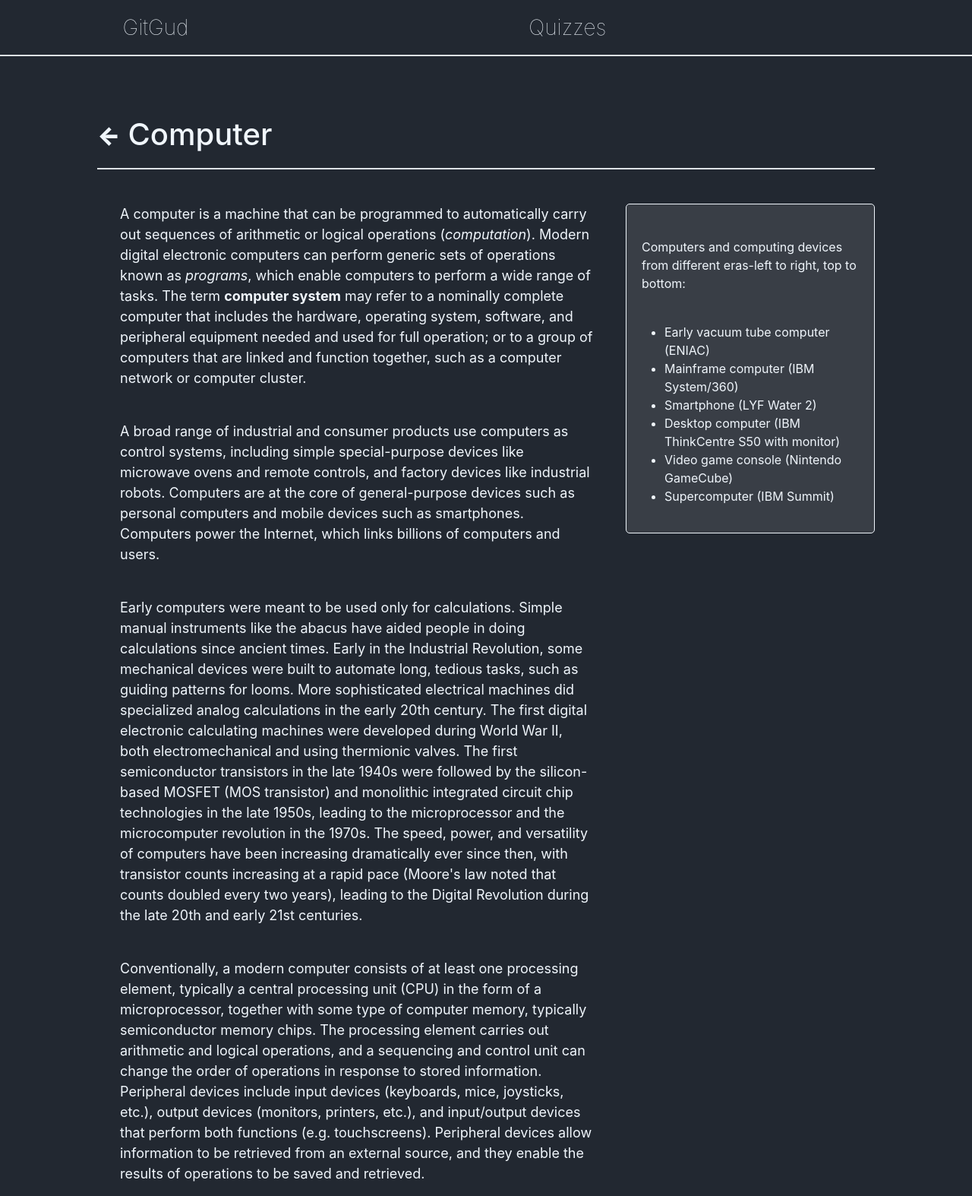
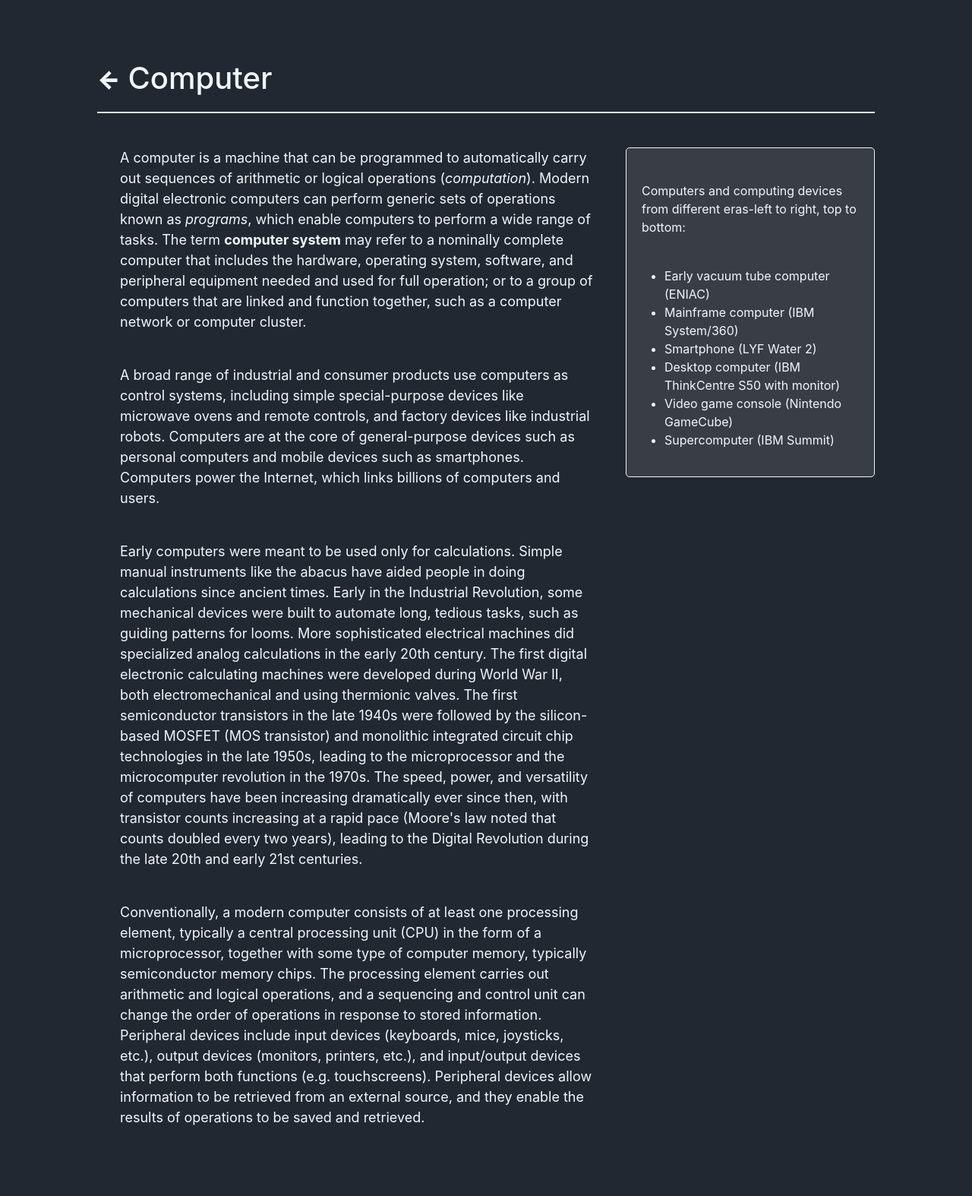
Before and after one commit to bay3m/GitGud-Learning-Web, a Flask app: page /computer in a window 1280 px wide. Shown: the whole page at 76% size. After the commit the page ends 1481 px from the top, so only its background shows below. Run offline with Flask 3, Linux system fonts and the light colour scheme; some libraries are stand-ins or nearby versions; some web fonts are replaced.

Commit message:
doing some edits and adding more section

```diff
--- a/application/static/style.css
+++ b/application/static/style.css
@@ -15,20 +15,33 @@
     margin: 0;
     padding: 0;
     scroll-behavior: smooth;
+    user-select: none;
+    /* overflow-y: hidden; */
+}
+
+body {
+    /* text-decoration: none; */
 }
 
 a {
-    text-decoration: none;
-    list-style: none;
+    /* list-style: none; */
+    /* text-decoration: none; */
 }
 
 ::-webkit-scrollbar {
     display: none;
 }
 
+#carouselExampleControls img {
+    height: 50vh;
+    /* width: 100%; */
+    object-fit: cover;
+    border-radius: 15px;
+}
+
 #carouselExampleIndicators{
     width: 55%;
-    height: 100%;
+    height: 65vh;
 }
 
 .carousel-inner, .carousel-item{
@@ -37,13 +50,13 @@
 }
 
 .carousel-control-prev {
-    background-color: black;
-    height: 90%;
+    background-color: rgb(68, 76, 94);
+    height: 59vh;
 }
 
 .carousel-control-next {
-    background-color: black;
-    height: 90%;
+    background-color: rgb(68, 76, 94);
+    height: 59vh;
 }
 
 div.carousel_item{
@@ -68,7 +81,7 @@
 
 .img_source_link {
     color: var(--color4);
-    text-decoration: none;
+    /* text-decoration: none; */
 }
 
 /* Section 1 ----------------------------------------------------------------------------------------------- */
@@ -78,34 +91,53 @@
     height: 100%;
     width: 100%;
     background-color: var(--color1);
-    color: black;
+    color: white;
+    /* text-decoration: none; */
 }
 
-header.header {
-    height: fit-content;
-    width: 100%;
-    align-items: center;
-    color: var(--color4);
-    margin: 20px 0px 10px;
+.main-header {
+    margin-top: 30px;
+    position: sticky;
+    /* top: 0; */
+    z-index: 1050;
 }
 
-nav.nav_bar {
-    height: fit-content;
-    display: flex;
-    justify-content: center;
-    align-items: center;
+/* Navbar links */
+.navbar-nav .nav-link {
+    color: #002b5c;
+    font-weight: 500;
+    margin: 0 10px;
+    transition: color 0.3s ease;
 }
 
-nav.nav_bar > h3 {
-    padding-right: 30vw;
-    padding-left: 5vw;
-    font-weight: lighter;
-    color: black;
+.navbar-nav .nav-link:hover,
+.navbar-nav .nav-link.active {
+    color: #e63946; /* highlight color */
 }
 
-nav.nav_bar > h3 > a {
+/* Logo text spacing */
+.navbar-brand span {
+    font-size: 1rem;
+    letter-spacing: 0.5px;
+}
+
+/* Mobile menu background fix */
+.navbar-collapse {
+    background-color: white;
+}
+
+/* Optional shadow */
+.navbar {
+    box-shadow: 0 2px 8px rgba(0,0,0,0.1);
+}
+
+a.learn_more {
+    font-size: 40px;
+    font-family: Verdana, Geneva, Tahoma, sans-serif;
+    /* text-decoration: none; */
     color: var(--color4);
-    /* color: black; */
+    font-weight: bold;
+    margin-top: 80px;
 }
 
 /* .tooltip {
@@ -171,7 +203,7 @@
 .down-arrow {
     display: inline-block;
     font-size: 2rem;
-    text-decoration: none;
+    /* text-decoration: none; */
     color: var(--color4);
     transition: transform 0.3s;
     border-radius: 15px;
@@ -226,14 +258,14 @@
 }
 
 a.highlight {
-    color: slateblue;
-    text-decoration: none;
+    color: rgb(129, 115, 222);
+    /* text-decoration: none; */
     transition: color 0.2s;
 }
 
 a.highlight:hover {
     color: lightblue;
-    text-decoration: underline;
+    /* text-decoration: underline; */
 }
 
 /* Section 3 ----------------------------------------------------------------------------------------------- */
@@ -288,7 +320,7 @@
 }
 
 .wiki_back > a{
-    text-decoration: none;
+    /* text-decoration: none; */
     color: var(--color4);
 }
 
--- a/application/templates/base.html
+++ b/application/templates/base.html
@@ -12,11 +12,11 @@
     <title>AI and Behaviourist AI</title>
 </head>
 <body>
-    <section id="section1" class="section_1">
+    <!-- <section id="section1" class="section_1">
         <header class="header">
             <nav class="nav_bar">
                 <h3>
-                    <a href="{{ url_for('main.index') }}">GitGud</a>
+                    <a href="https://lexue.bit.edu.cn/mod/folder/view.php?id=510237">GitGud</a>
                 </h3>
 
                 <h3>
@@ -27,13 +27,13 @@
 
         <div class="border"></div>
 
-        <!-- <div class="section_1_content">
+        <div class="section_1_content">
             <div class="section_1_left_div">
                 <h1>Hardware and Behavioural AI</h1>
                 <a href="#section2" class="down-arrow">🔎 Learn More 🔍</a>
             </div>
-        </div> -->
-    </section>
+        </div>
+    </section> -->
 
     {% block body %}
 
--- a/application/templates/computer.html
+++ b/application/templates/computer.html
@@ -5,8 +5,8 @@
     <section class="section_wiki">
         <br>
         <div class="wiki_title">
-            <div class="wiki_back">
-                <a href="{{ url_for('main.index') }}">←</a>
+            <div class="wiki_back" style="text-decoration: none;">
+                <a href="{{ url_for('main.index') }}#section2">←</a>
             </div>
             <h1 style="margin-top: 0.4%; font-weight: 500;">Computer</h1>
         </div>
```
Also changed, not shown: application/templates/index.html (+76 -7 lines), application/static/images/banner.png (added), application/static/images/banner1.png (added), application/static/images/banner2.png (added), application/static/images/profile.png (added).
